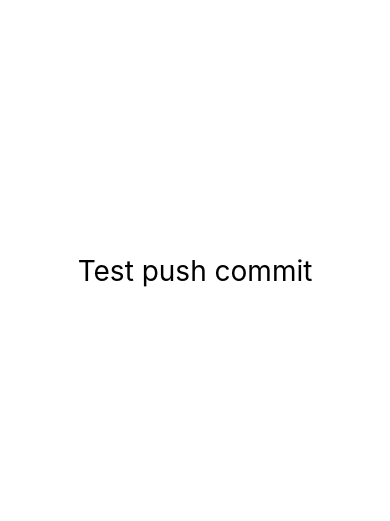
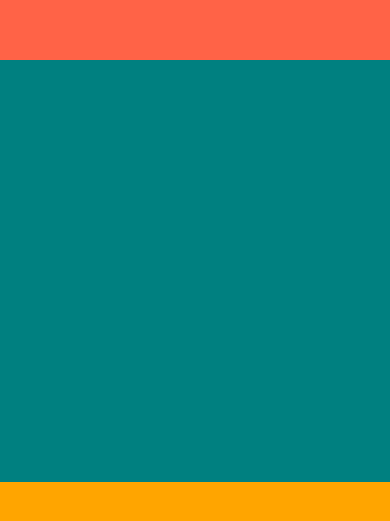
Before and after one commit to ShigatsuEl/nomad-weather, a React Native app: screen / in a window 390 px wide. Shown: the part 151-672 px from the top of the page. Built offline with nearby package versions, Linux system fonts and the light colour scheme.

Commit message:
05. Layout System

```diff
--- a/App.js
+++ b/App.js
@@ -1,25 +1,12 @@
-import { StatusBar } from "expo-status-bar";
 import React from "react";
-import { StyleSheet, Text, View } from "react-native";
+import { View } from "react-native";
 
 export default function App() {
   return (
-    <View style={styles.container}>
-      <Text style={styles.text}>Test push commit</Text>
-      <StatusBar style="auto" />
+    <View style={{ flex: 1 }}>
+      <View style={{ flex: 1, backgroundColor: "tomato" }}></View>
+      <View style={{ flex: 2, backgroundColor: "teal" }}></View>
+      <View style={{ flex: 1, backgroundColor: "orange" }}></View>
     </View>
   );
 }
-
-const styles = StyleSheet.create({
-  container: {
-    flex: 1,
-    backgroundColor: "white",
-    alignItems: "center",
-    justifyContent: "center",
-  },
-  text: {
-    fontSize: 28,
-    color: "black",
-  },
-});
```
